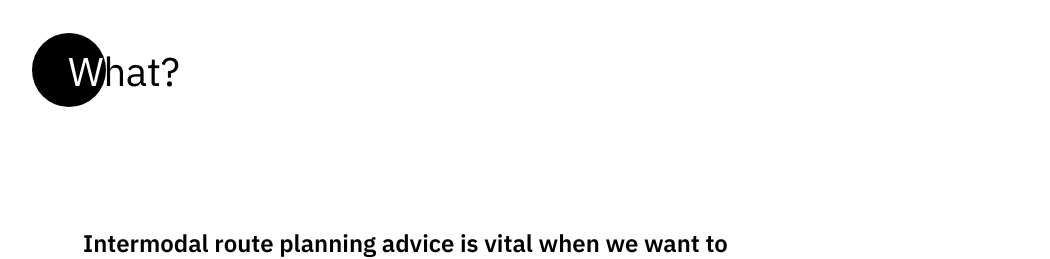
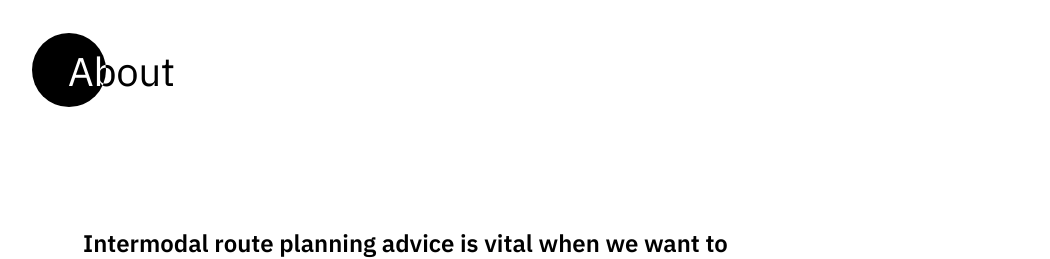
Before and after one commit to belgianmobility/smb-openplanner-website, a Jekyll site: the page built from index.html, in a window 1280 px wide, cut to the strip 2183-2734 px from the top of the page. Shown: the top 259 px of the strip, without its empty margins (75-1125 px from the left). Built offline with Jekyll 4.4.1, drawn with Linux system fonts in a browser that asks for light colours.

Commit message:
feat(about) : nav +about spent : 00:10

```diff
--- a/_includes/navigation.html
+++ b/_includes/navigation.html
@@ -6,8 +6,8 @@
     <ul>
         <li><a href="/#osoc">Proof of concept</a></li>
         <li><a href="/projects">oSoc</a></li>
+        <li><a href="/ideas">Ideas</a></li>
         <li><a href="/#team">About</a></li>
-        <li><a href="/ideas">Ideas</a></li>
         <li><a href="/developers">Developers</a></li>
         <li><a href="/#contact">Contact</a></li>
     </ul>
--- a/_includes/sections/about.html
+++ b/_includes/sections/about.html
@@ -2,7 +2,7 @@
   <div class="row row-content">
     <div class="section-title">
       <span class="circle"></span>
-      <h3>What?</h3>
+      <h3>About</h3>
     </div>
   </div>
   <div class="row row-content" data-aos="fade-up">
```
